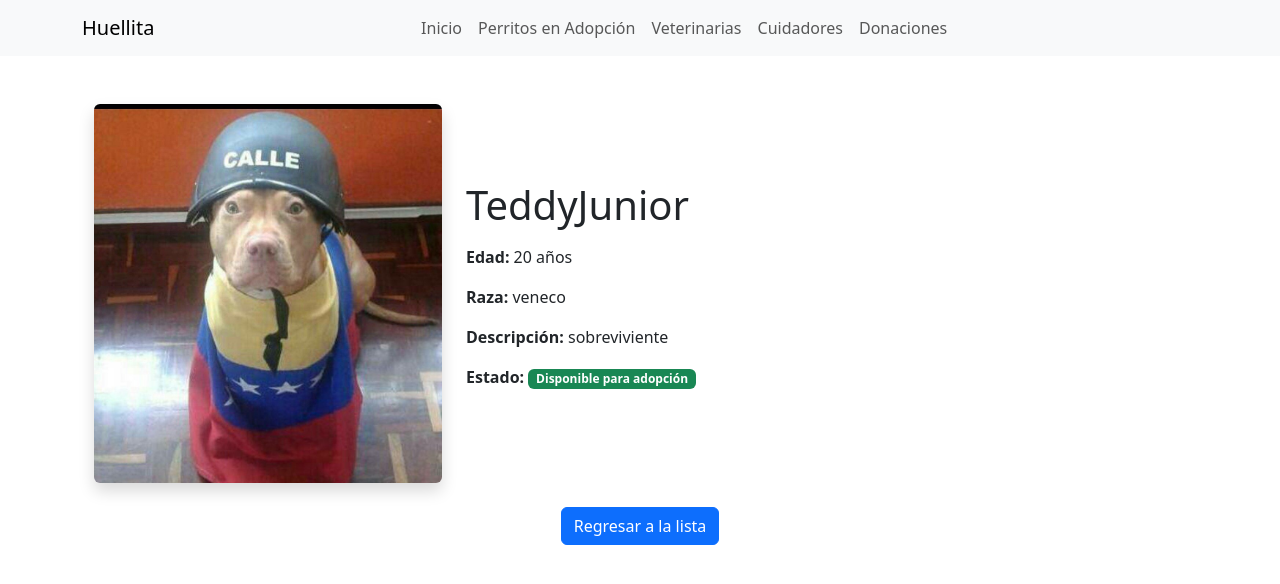
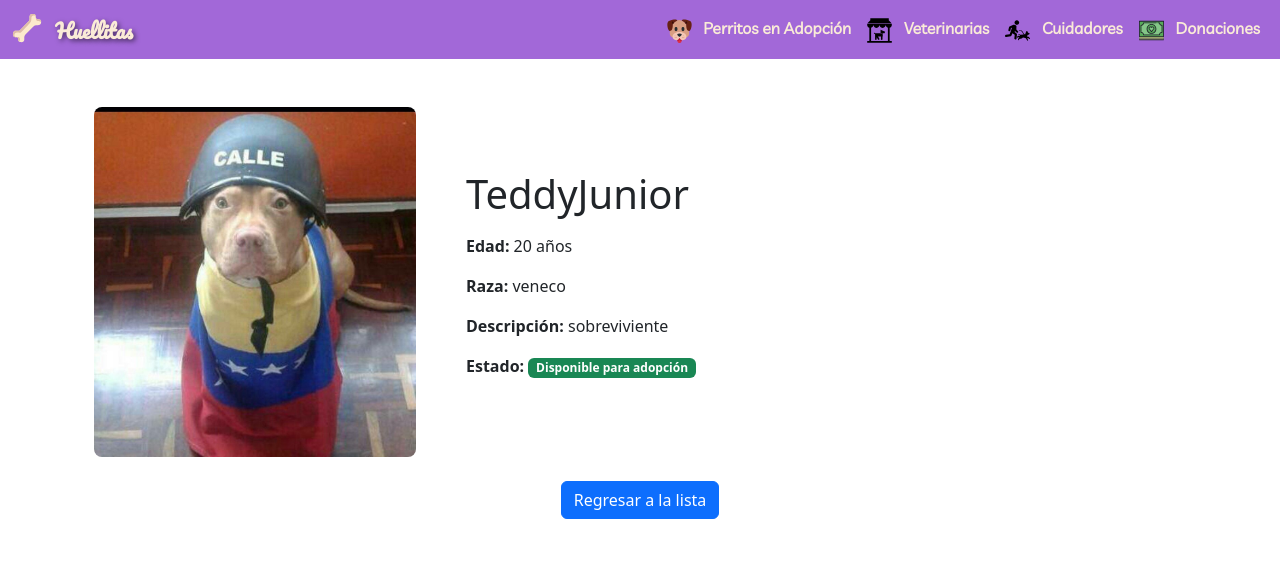
Before and after one commit to JJCG25/Huellita, a Django app: page /lista_perritos/2/ in a window 1280 px wide. Shown: the top 584 px of the page. Run offline with Django 5.2, Linux system fonts and the light colour scheme; data comes from the database, SQL or seed files in the repository.

Commit message:
Some frontend

```diff
--- a/huellita/static/styles/styles.css
+++ /dev/null
@@ -1,5 +0,0 @@
-.card-img-top {
-    height: 200px; /* Altura fija para todas las imágenes */
-    object-fit: cover; /* Asegura que las imágenes llenen el espacio sin deformarse */
-    border-radius: 8px; /* Opcional: bordes redondeados */
-  }
--- a/perritos/templates/perritos/detalle_perrito.html
+++ b/perritos/templates/perritos/detalle_perrito.html
@@ -6,7 +6,7 @@
     <div class="row align-items-center">
       <!-- Imagen del perrito -->
       <div class="col-md-4">
-        <img src="{{ perrito.foto.url }}" alt="{{ perrito.nombre }}" class="img-fluid rounded shadow">
+        <img src="{{ perrito.foto.url }}" alt="{{ perrito.nombre }}" class="img-card">
       </div>
 
       <!-- Información del perrito -->
--- a/perritos/templates/perritos/lista_perritos.html
+++ b/perritos/templates/perritos/lista_perritos.html
@@ -8,7 +8,7 @@
       {% for perrito in perritos %}
         <div class="col-md-4">
             <div class="card h-100">
-            <img src="{{ perrito.foto.url }}" class="card-img-top" alt="{{ perrito.nombre }}">
+            <img src="{{ perrito.foto.url }}" class="img-fluid-rounded-shadow" alt="{{ perrito.nombre }}">
             <div class="card-body">
                 <h5 class="card-title">{{ perrito.nombre }}</h5>
                 <p class="card-text"><strong>Edad:</strong> {{ perrito.edad }} años</p>
--- a/perritos/templates/perritos/navbar.html
+++ b/perritos/templates/perritos/navbar.html
@@ -1,25 +1,38 @@
-<nav class="navbar navbar-expand-lg navbar-light bg-light">
-    <div class="container">
-      <a class="navbar-brand" href="/">Huellita</a>
+<link href="https://fonts.googleapis.com/css2?family=Pacifico&display=swap" rel="stylesheet">
+<link href="https://fonts.googleapis.com/css2?family=Livvic&display=swap" rel="stylesheet">
+
+<nav class="navbar navbar-expand-lg">
+    <div class="container-fluid">
+      <a class="navbar-brand" href="/">
+        <img src="/media/icons/huesito.svg" alt="Logo" width="30" height="30" class="d-inline-block align-text-top me-2">
+        Huellitas
+
+      </a>
       <button class="navbar-toggler" type="button" data-bs-toggle="collapse" data-bs-target="#navbarNav" aria-controls="navbarNav" aria-expanded="false" aria-label="Toggle navigation">
         <span class="navbar-toggler-icon"></span>
       </button>
       <div class="collapse navbar-collapse justify-content-center" id="navbarNav">
-        <ul class="navbar-nav">
+        <ul class="navbar-nav ms-auto">
           <li class="nav-item">
-            <a class="nav-link" href="/">Inicio</a>
+            <a class="nav-link" href="/lista_perritos/">
+              <img src="/media/icons/dog.svg" alt="Logo" width="25" height="25" class="d-inline-block align-text-top me-2">
+              Perritos en Adopción
+            </a>
           </li>
           <li class="nav-item">
-            <a class="nav-link" href="/lista_perritos/">Perritos en Adopción</a>
+            <a class="nav-link" href="/veterinarias/">
+              <img src="/media/icons/vet.svg" alt="Logo" width="25" height="25" class="d-inline-block align-text-top me-2">
+              Veterinarias</a>
           </li>
           <li class="nav-item">
-            <a class="nav-link" href="/veterinarias/">Veterinarias</a>
+            <a class="nav-link" href="/cuidadores/">
+              <img src="/media/icons/cuidador.svg" alt="Logo" width="25" height="25" class="d-inline-block align-text-top me-2">
+              Cuidadores</a>
           </li>
           <li class="nav-item">
-            <a class="nav-link" href="/cuidadores/">Cuidadores</a>
-          </li>
-          <li class="nav-item">
-            <a class="nav-link" href="/donaciones/">Donaciones</a>
+            <a class="nav-link" href="/donaciones/">
+              <img src="/media/icons/donation.svg" alt="Logo" width="25" height="25" class="d-inline-block align-text-top me-2">
+              Donaciones</a>
           </li>
         </ul>
       </div>
--- a/perritos/urls.py
+++ b/perritos/urls.py
@@ -5,4 +5,10 @@ urlpatterns = [
     path('', views.inicio, name='inicio'),  # Página de inicio
     path('lista_perritos/', views.lista_perritos, name='lista_perritos'),
     path('lista_perritos/<int:id>/', views.detalle_perrito, name='detalle_perrito'),
+    path('cuidadores/', views.cuidadores, name='cuidadores'),
+    path('veterinarias/', views.vets, name='veterinarias'),
+    path('donaciones/', views.money, name='donaciones')
+
+
+
 ]
--- a/perritos/views.py
+++ b/perritos/views.py
@@ -16,3 +16,18 @@ def lista_perritos(request):
 def detalle_perrito(request, id):
     perrito = get_object_or_404(Perrito, id=id)
     return render(request, 'perritos/detalle_perrito.html', {'perrito': perrito})
+
+#vista para veterinarias
+
+def vets(request):
+    return render(request,'perritos/vets.html')
+
+#vista para cuidadores
+
+def cuidadores(request):
+    return render(request,'perritos/cuidadores.html')
+
+#vista para donaciones
+
+def money(request):
+    return render(request,'perritos/money.html')
--- /dev/null
+++ b/static/styles/styles.css
@@ -0,0 +1,35 @@
+.img-fluid-rounded-shadow {
+    width: 350px;
+    height: 350px; /* Altura fija para todas las imágenes */
+    object-fit: cover; /* Asegura que las imágenes llenen el espacio sin deformarse */
+    border-radius: 8px; /* Opcional: bordes redondeados */
+}
+.img-card {
+    width: 350x;
+    height: 350px; /* Altura fija para todas las imágenes */
+    object-fit: cover; /* Asegura que las imágenes llenen el espacio sin deformarse */
+    border-radius: 8px; /* Opcional: bordes redondeados */
+}
+a.navbar-brand {
+    font-family: 'Pacifico', sans-serif;
+    text-shadow: 2px 2px 5px rgba(0, 0, 0, 0.5);
+    color: antiquewhite;
+    font-weight: 700;
+}
+#navbarNav {
+    font-family: 'Livvic', sans-serif;
+    font-weight:700;
+    font-size: medium;
+}
+a.nav-link{
+    color: antiquewhite;
+}
+.navbar-expand-lg{
+    background-color: rgb(162, 104, 216) !important;
+}
+li.nav-item:hover {
+    color: rgb(100, 39, 158, 0.2);
+}
+a.nav-link:hover {
+    color: rgb(100, 39, 158);
+}
```
Also changed, not shown: perritos/templates/perritos/cuidadores.html (added, +7 -0 lines), perritos/templates/perritos/money.html (added, +7 -0 lines), perritos/templates/perritos/vets.html (added, +7 -0 lines), media/icons/cuidador.svg (added), media/icons/dog.svg (added), media/icons/donation.svg (added), media/icons/huesito.svg (added), media/icons/vet.svg (added).
